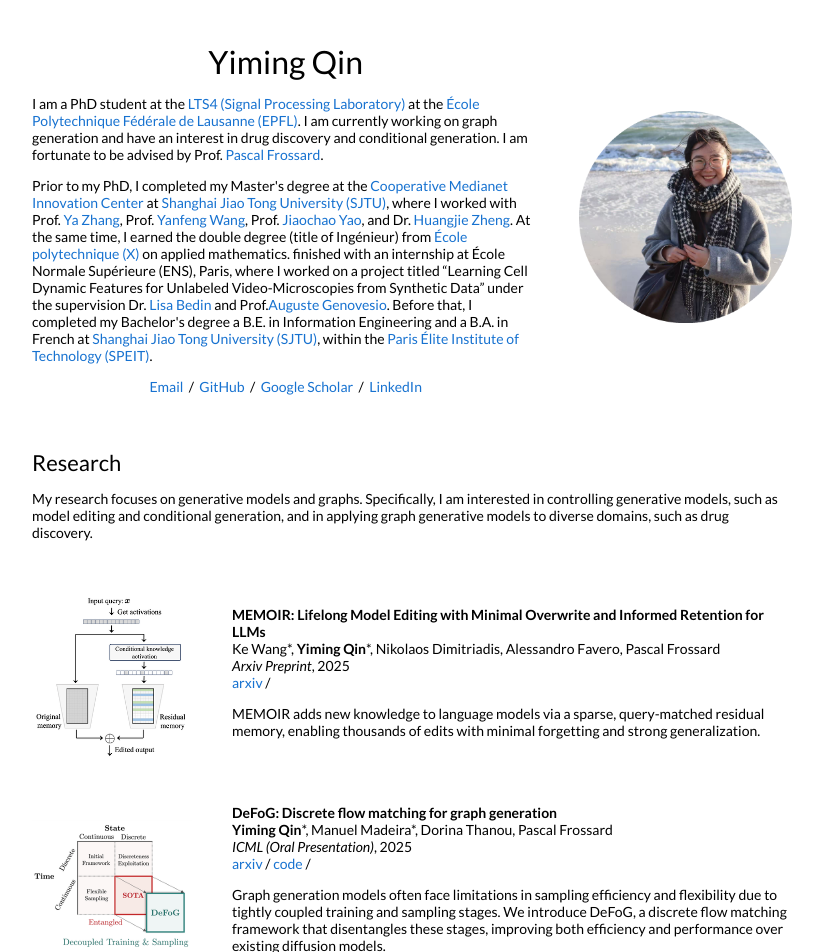
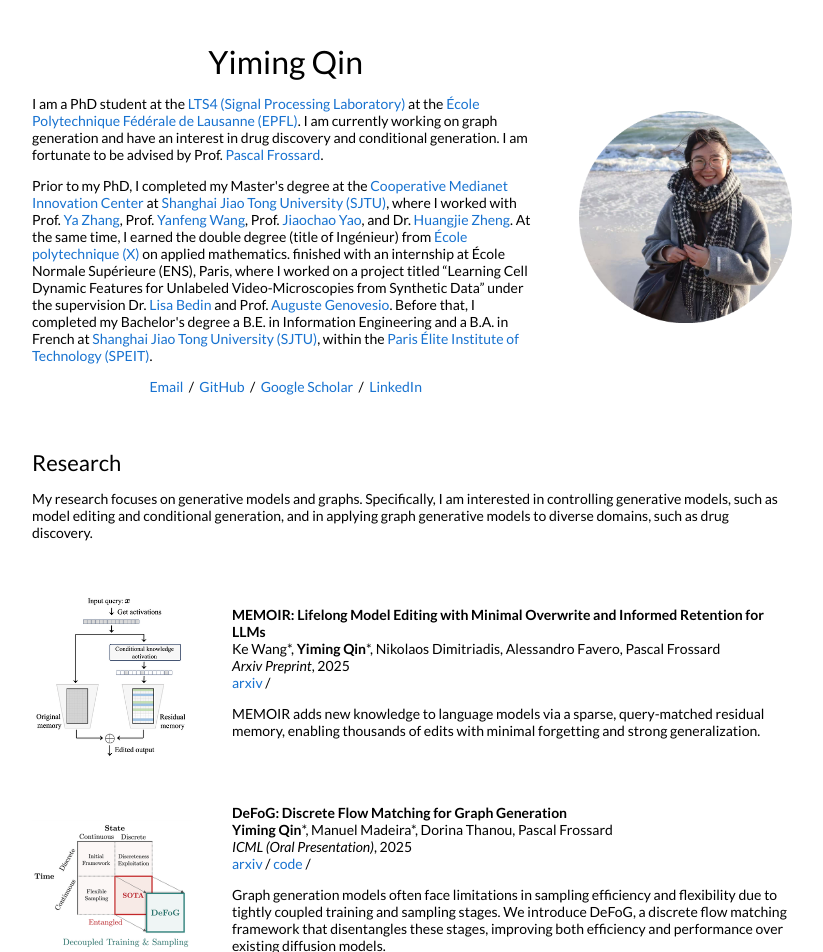
Before and after one commit to qym7/qym7.github.io, a Jekyll site: the page built from _posts/2025-07-01-MEMOIR.markdown, in a window 1280 px wide. Shown: the top 952 px of the page, without its empty margins (228-1051 px from the left). Built offline with Jekyll 4.4.1, drawn with Linux system fonts in a browser that asks for light colours; some of the changed text lies outside the part shown.

Commit message:
formalize results

```diff
--- a/_layouts/default.html
+++ b/_layouts/default.html
@@ -50,7 +50,7 @@
                 <a href="https://scholar.google.com/citations?user=w8oDh9QAAAAJ&hl=en">Jiaochao Yao</a>, and Dr.
                 <a href="https://scholar.google.com/citations?user=Vl5wCXsAAAAJ&hl=en">Huangjie Zheng</a>.
                 At the same time, I earned the double degree (title of Ingénieur) from <a href="https://www.polytechnique.edu/">École polytechnique (X)</a> on applied mathematics.
-                finished with an internship at <a href="https://www.ens.psl.eu/en"></a>École Normale Supérieure (ENS)</a>, Paris, where I worked on a project titled “Learning Cell Dynamic Features for Unlabeled Video-Microscopies from Synthetic Data” under the supervision Dr. <a href="https://scholar.google.com/citations?user=FJ9U_2oAAAAJ&hl=fr">Lisa Bedin </a>  and Prof.<a href="https://scholar.google.fr/citations?user=hE2StEAAAAAJ&hl=en">Auguste Genovesio</a>.
+                finished with an internship at <a href="https://www.ens.psl.eu/en"></a>École Normale Supérieure (ENS)</a>, Paris, where I worked on a project titled “Learning Cell Dynamic Features for Unlabeled Video-Microscopies from Synthetic Data” under the supervision Dr. <a href="https://scholar.google.com/citations?user=FJ9U_2oAAAAJ&hl=fr">Lisa Bedin </a>  and Prof. <a href="https://scholar.google.fr/citations?user=hE2StEAAAAAJ&hl=en">Auguste Genovesio</a>.
                 Before that, I completed my Bachelor's degree a B.E. in Information Engineering and a B.A. in French at
                 <a href="https://en.sjtu.edu.cn/">Shanghai Jiao Tong University (SJTU)</a>, within the <a href="https://speit.sjtu.edu.cn/en/">Paris Élite Institute of Technology (SPEIT)</a>.
                 <p style="text-align:center">
--- a/_posts/2023-01-01-CBDM.markdown
+++ b/_posts/2023-01-01-CBDM.markdown
@@ -1,6 +1,6 @@
 ---
 layout: post
-title:  "Class-balancing diffusion models"
+title:  "Class-balancing Diffusion Models"
 date:   2023-01-01 11:59:59 +00:00
 image: /images/cbdm.png
 categories: research
--- a/_posts/2024-10-01-DeFoG.markdown
+++ b/_posts/2024-10-01-DeFoG.markdown
@@ -1,6 +1,6 @@
 ---
 layout: post
-title:  "DeFoG: Discrete flow matching for graph generation"
+title:  "DeFoG: Discrete Flow Matching for Graph Generation"
 date:   2025-01-01 11:59:59 +00:00
 image: /images/defog2.png
 categories: research
--- a/_posts/2025-07-01-DIRECTO.markdown
+++ b/_posts/2025-07-01-DIRECTO.markdown
@@ -1,7 +1,6 @@
 ---
 layout: post
-title:  "Generating Directed Graphs with Dual Attention
-and Asymmetric Encoding"
+title:  "Generating Directed Graphs with Dual Attention and Asymmetric Encoding"
 date:   2025-07-01 11:59:59 +00:00
 image: /images/directo2.png
 categories: project
```
